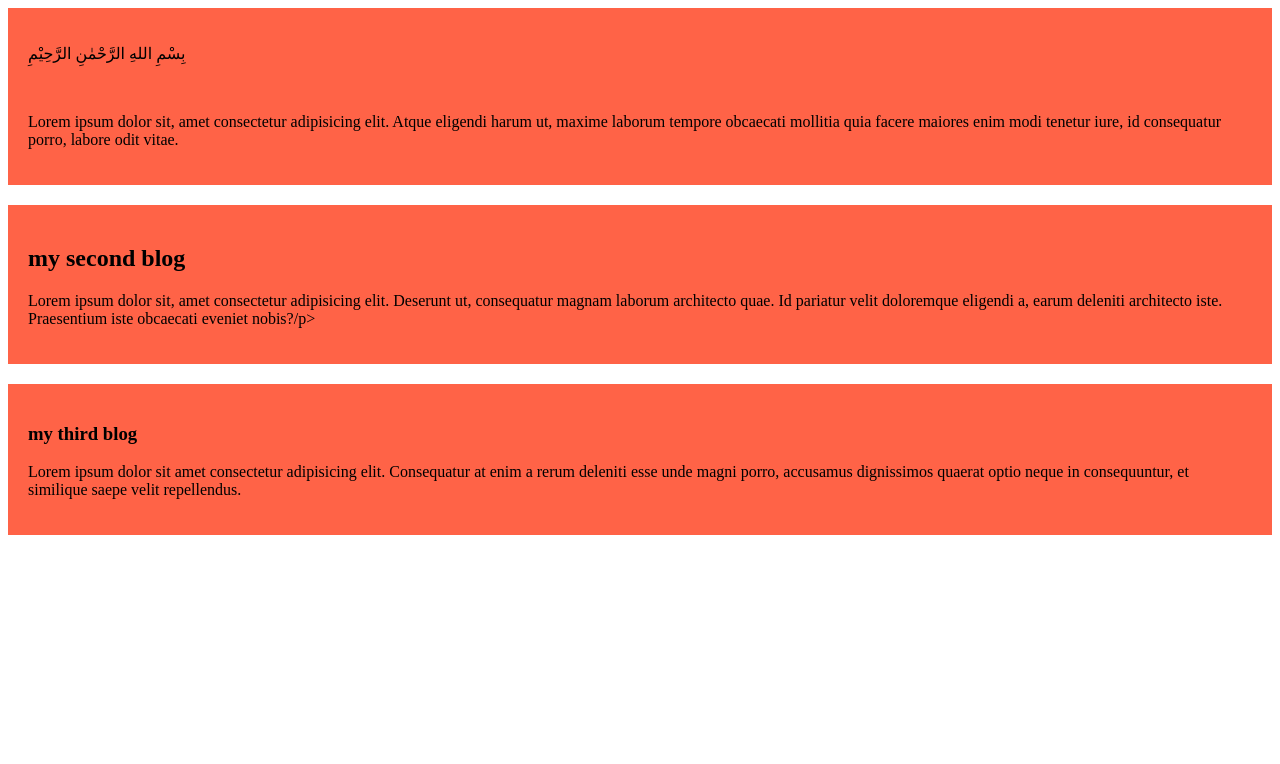
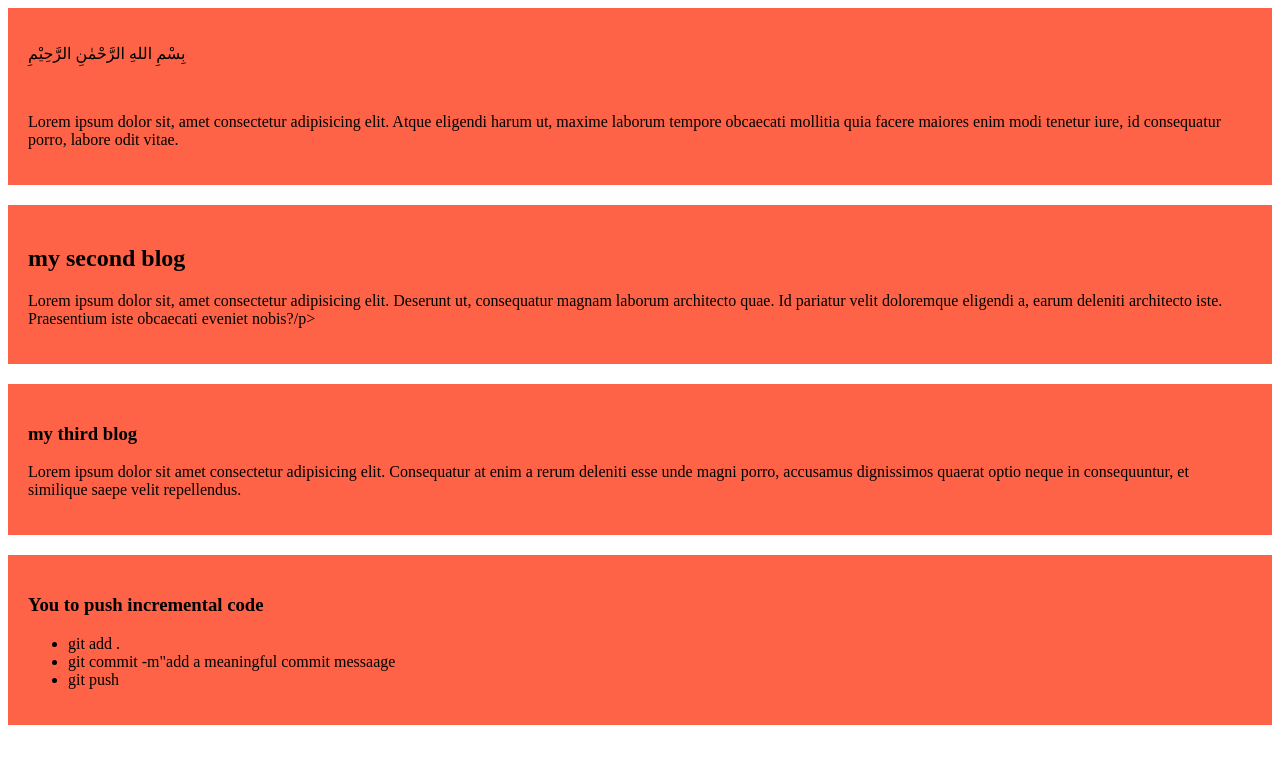
Before and after one commit to infan11/my-first-github-repo, a plain HTML site: page index.html in a window 1280 px wide. Drawn offline with Linux system fonts and the light colour scheme.

Commit message:
added a list to push  code

```diff
--- a/index.html
+++ b/index.html
@@ -19,5 +19,14 @@
     <div><h3>my third blog</h3>
       <p>Lorem ipsum dolor sit amet consectetur adipisicing elit. Consequatur at enim a rerum deleniti esse unde magni porro, accusamus dignissimos quaerat optio neque in consequuntur, et similique saepe velit repellendus.</p>
     </div>
+    <div>
+        <h3>You to push incremental code</h3>
+        <ul>
+            <li>git add .</li>
+            <li>git  commit -m"add a meaningful commit messaage</li>
+            <li>git push</li>
+
+        </ul>
+    </div>
 </body>
 </html>
```
